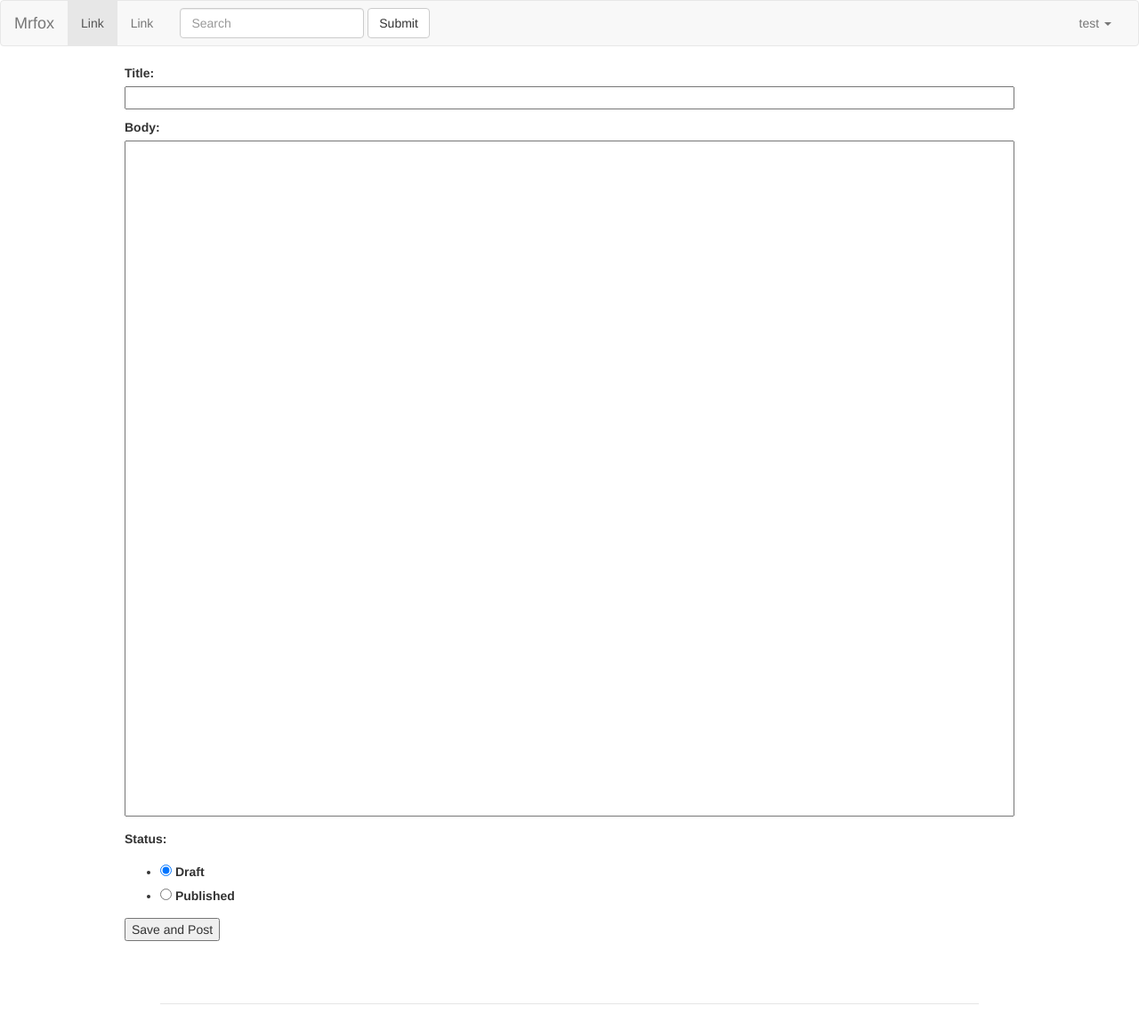
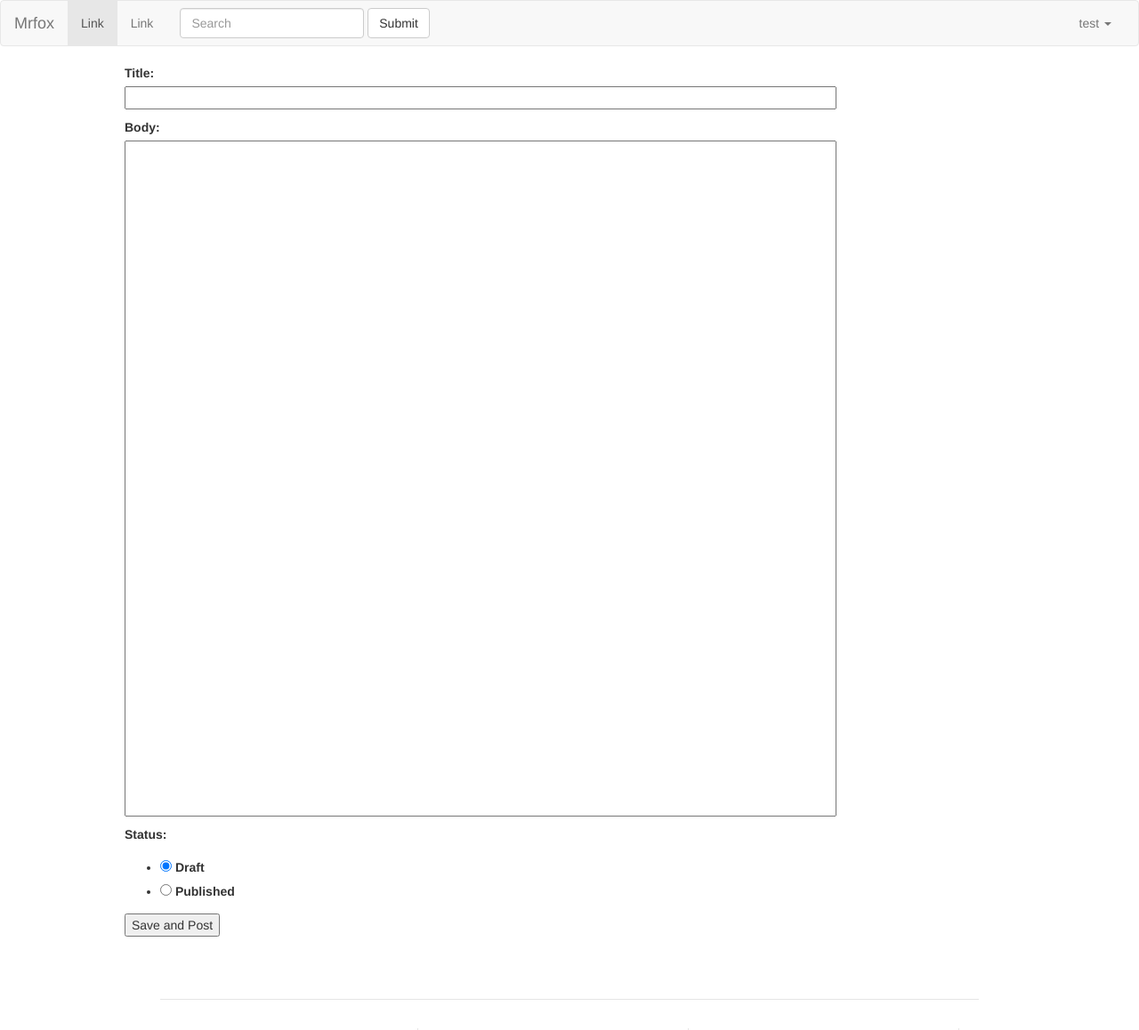
Before and after one commit to NullOnSpace/mrfox, a Django app: page /blog/create/ in a window 1280 px wide. Shown: the top 1158 px of the page at 89% size. Run offline with Django 3.2, Linux system fonts and the light colour scheme; a user stored in the database is signed in.

Commit message:
modity css in blod edit view

```diff
--- a/blog/static/blog/base.css
+++ b/blog/static/blog/base.css
@@ -47,12 +47,15 @@
 /* for post body textarea */
 textarea#id_body {
   resize: none;
-  width: 100%;
+  display: block;
+  width: 800px;
   height: 760px;
+  font-family: monospace;
 }
 
 input#id_title {
-  width: 100%;
+  display: block;
+  width: 800px;
 }
 
 /*  */
```
